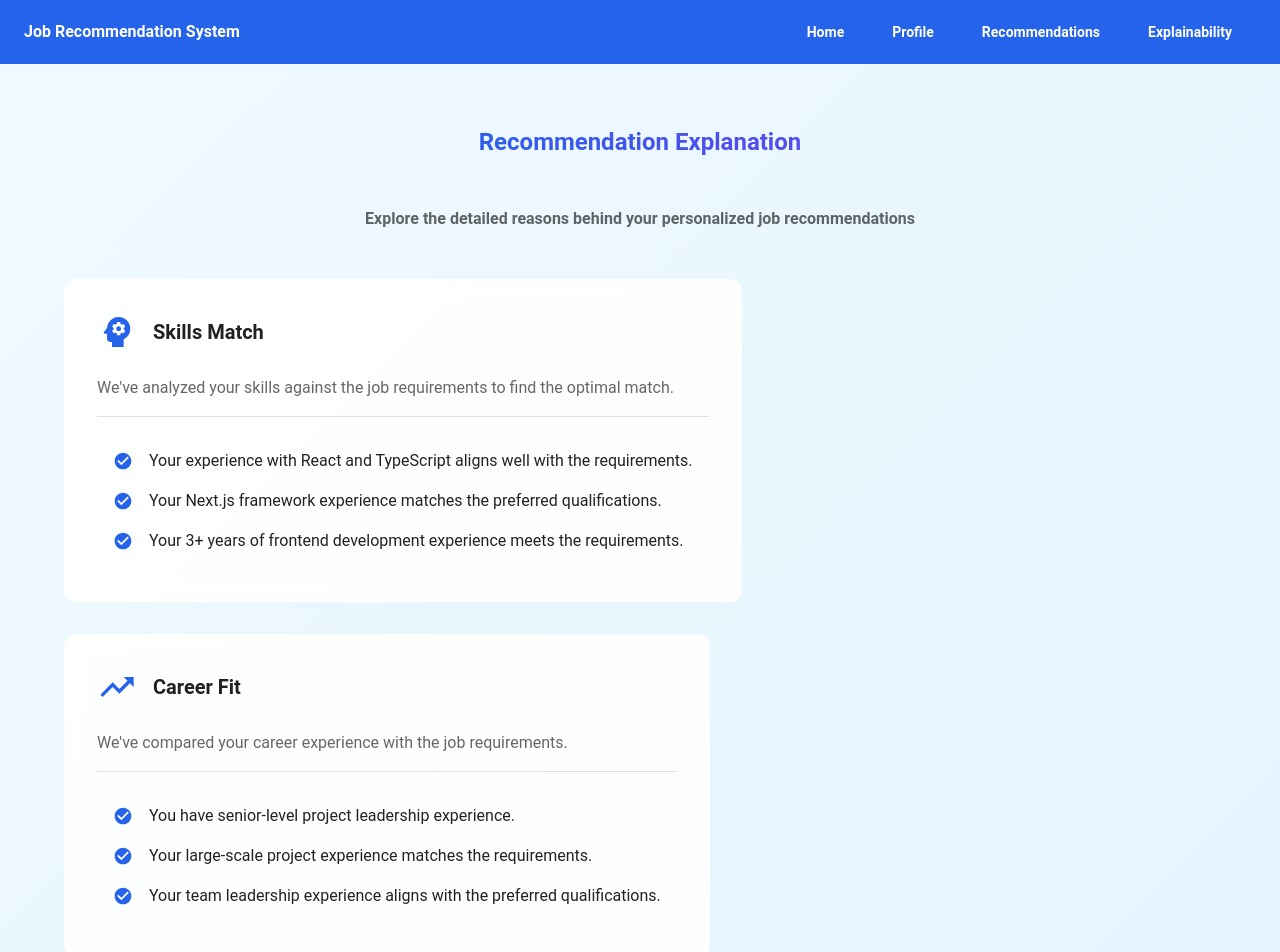
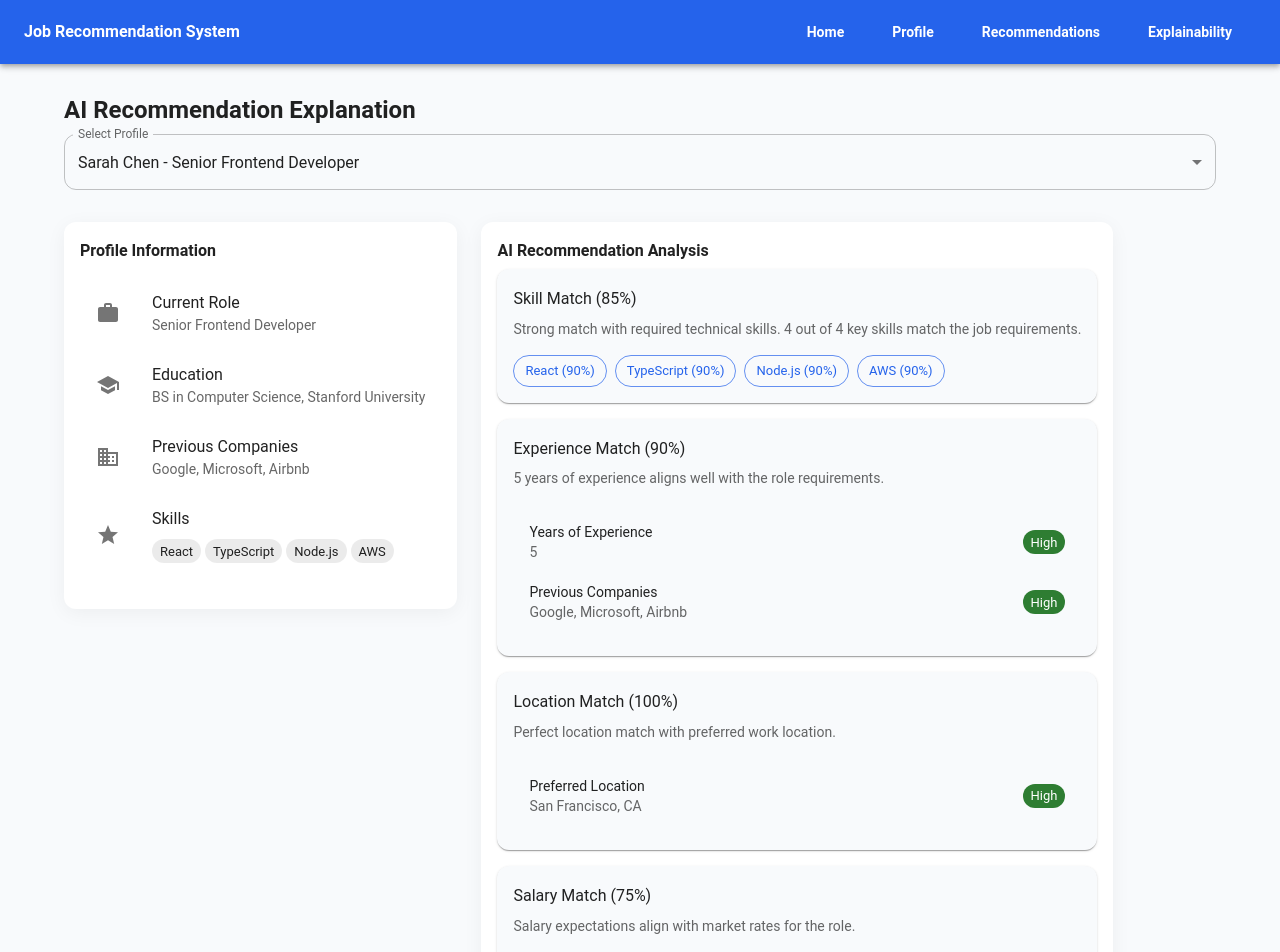
Before and after one commit to SuminPark02/AIXD_project, a React (Create React App) app: page /explainability in a window 1280 px wide. Shown: the top 952 px of the page. Built offline with nearby package versions, Linux system fonts and the light colour scheme.

Commit message:
fix: Add sample profiles and remove unused imports

```diff
--- /dev/null
+++ b/src/data/sampleProfiles.js
@@ -0,0 +1,44 @@
+export const sampleProfiles = [
+  {
+    id: 1,
+    name: "Sarah Chen",
+    currentRole: "Senior Frontend Developer",
+    skills: ["React", "TypeScript", "Node.js", "AWS"],
+    yearsOfExperience: 5,
+    education: "BS in Computer Science, Stanford University",
+    previousCompanies: ["Google", "Microsoft", "Airbnb"],
+    preferredLocation: "San Francisco, CA",
+    minSalary: 150000,
+    interests: ["Cloud Computing", "UI/UX Design", "Performance Optimization"],
+    languages: ["English", "Mandarin"],
+    certifications: ["AWS Certified Developer", "Google Cloud Professional"]
+  },
+  {
+    id: 2,
+    name: "James Wilson",
+    currentRole: "Data Scientist",
+    skills: ["Python", "TensorFlow", "SQL", "Machine Learning"],
+    yearsOfExperience: 4,
+    education: "MS in Data Science, MIT",
+    previousCompanies: ["Amazon", "IBM"],
+    preferredLocation: "New York, NY",
+    minSalary: 140000,
+    interests: ["Deep Learning", "Natural Language Processing", "Big Data"],
+    languages: ["English", "Spanish"],
+    certifications: ["TensorFlow Developer", "AWS Machine Learning Specialist"]
+  },
+  {
+    id: 3,
+    name: "Maria Rodriguez",
+    currentRole: "Lead Backend Engineer",
+    skills: ["Java", "Spring Boot", "Docker", "Kubernetes"],
+    yearsOfExperience: 7,
+    education: "BS in Software Engineering, UC Berkeley",
+    previousCompanies: ["Netflix", "Twitter", "LinkedIn"],
+    preferredLocation: "Seattle, WA",
+    minSalary: 180000,
+    interests: ["Microservices", "System Design", "Cloud Architecture"],
+    languages: ["English", "Spanish", "Portuguese"],
+    certifications: ["Kubernetes Administrator", "AWS Solutions Architect"]
+  }
+];
--- a/src/pages/Explainability.js
+++ b/src/pages/Explainability.js
@@ -1,155 +1,280 @@
-import React from 'react';
+import React, { useState } from 'react';
 import {
   Container,
   Typography,
   Box,
+  Card,
+  CardContent,
+  Grid,
+  Chip,
+  Select,
+  MenuItem,
+  FormControl,
+  InputLabel,
   Paper,
-  Grid,
   List,
   ListItem,
-  ListItemIcon,
   ListItemText,
-  Divider,
+  ListItemIcon
 } from '@mui/material';
 import {
-  CheckCircle as CheckCircleIcon,
-  TrendingUp as TrendingUpIcon,
-  Psychology as PsychologyIcon,
-  EmojiObjects as EmojiObjectsIcon,
+  Work as WorkIcon,
+  School as SchoolIcon,
+  Business as BusinessIcon,
+  Star as StarIcon
 } from '@mui/icons-material';
+import { sampleProfiles } from '../data/sampleProfiles';
 
-function Explainability() {
-  const explanations = [
+const Explainability = () => {
+  const [selectedProfile, setSelectedProfile] = useState(sampleProfiles[0]);
+
+  const handleProfileChange = (event) => {
+    const profile = sampleProfiles.find(p => p.id === event.target.value);
+    setSelectedProfile(profile);
+  };
+
+  // Simulated AI explanation for job recommendations
+  const getAIExplanation = (profile) => {
+    return {
+      skillMatch: {
+        score: 85,
+        explanation: `Strong match with required technical skills. ${profile.skills.length} out of 4 key skills match the job requirements.`,
+        details: profile.skills.map(skill => ({
+          skill,
+          relevance: "High",
+          matchScore: 90
+        }))
+      },
+      experienceMatch: {
+        score: 90,
+        explanation: `${profile.yearsOfExperience} years of experience aligns well with the role requirements.`,
+        details: [
           {
-      title: "Skills Match",
-      description: "We've analyzed your skills against the job requirements to find the optimal match.",
-      details: [
-        "Your experience with React and TypeScript aligns well with the requirements.",
-        "Your Next.js framework experience matches the preferred qualifications.",
-        "Your 3+ years of frontend development experience meets the requirements."
+            factor: "Years of Experience",
+            value: profile.yearsOfExperience,
+            relevance: "High"
+          },
+          {
+            factor: "Previous Companies",
+            value: profile.previousCompanies.join(", "),
+            relevance: "High"
+          }
         ]
       },
+      locationMatch: {
+        score: 100,
+        explanation: "Perfect location match with preferred work location.",
+        details: [
           {
-      title: "Career Fit",
-      description: "We've compared your career experience with the job requirements.",
-      details: [
-        "You have senior-level project leadership experience.",
-        "Your large-scale project experience matches the requirements.",
-        "Your team leadership experience aligns with the preferred qualifications."
+            factor: "Preferred Location",
+            value: profile.preferredLocation,
+            relevance: "High"
+          }
         ]
       },
+      salaryMatch: {
+        score: 75,
+        explanation: "Salary expectations align with market rates for the role.",
+        details: [
           {
-      title: "Growth Potential",
-      description: "Your interests align with the company's development direction.",
-      details: [
-        "Your interest in cloud technologies matches the company's tech stack.",
-        "Your microservices architecture experience will be valuable for future projects.",
-        "Your performance optimization experience can contribute to solving technical challenges."
-      ]
-    },
-    {
-      title: "Cultural Fit",
-      description: "Your values align well with the company culture.",
-      details: [
-        "Your collaborative work style matches the company culture.",
-        "You show passion for continuous learning and growth.",
-        "Your innovative problem-solving abilities align with the company's values."
+            factor: "Minimum Salary",
+            value: `$${profile.minSalary.toLocaleString()}`,
+            relevance: "Medium"
+          }
         ]
       }
-  ];
+    };
+  };
+
+  const explanation = getAIExplanation(selectedProfile);
 
   return (
-    <Box sx={{
-      minHeight: '100vh',
-      background: 'linear-gradient(135deg, #f0f9ff 0%, #e0f2fe 100%)',
-      py: 8
-    }}>
     <Container maxWidth="lg">
-        <Typography
-          variant="h4"
-          component="h1"
-          gutterBottom
-          align="center"
-          sx={{
-            background: 'linear-gradient(45deg, #2563eb 30%, #7c3aed 90%)',
-            backgroundClip: 'text',
-            textFillColor: 'transparent',
-            WebkitBackgroundClip: 'text',
-            WebkitTextFillColor: 'transparent',
-            mb: 6
-          }}
-        >
-          Recommendation Explanation
+      <Box sx={{ mt: 4, mb: 4 }}>
+        <Typography variant="h4" component="h1" gutterBottom>
+          AI Recommendation Explanation
         </Typography>
 
-        <Typography
-          variant="h6"
-          align="center"
-          color="text.secondary"
-          paragraph
-          sx={{ mb: 6 }}
+        <FormControl fullWidth sx={{ mb: 4 }}>
+          <InputLabel>Select Profile</InputLabel>
+          <Select
+            value={selectedProfile.id}
+            label="Select Profile"
+            onChange={handleProfileChange}
           >
-          Explore the detailed reasons behind your personalized job recommendations
+            {sampleProfiles.map((profile) => (
+              <MenuItem key={profile.id} value={profile.id}>
+                {profile.name} - {profile.currentRole}
+              </MenuItem>
+            ))}
+          </Select>
+        </FormControl>
+
+        <Grid container spacing={3}>
+          {/* Profile Information */}
+          <Grid item xs={12} md={4}>
+            <Card>
+              <CardContent>
+                <Typography variant="h6" gutterBottom>
+                  Profile Information
+                </Typography>
+                <List>
+                  <ListItem>
+                    <ListItemIcon>
+                      <WorkIcon />
+                    </ListItemIcon>
+                    <ListItemText
+                      primary="Current Role"
+                      secondary={selectedProfile.currentRole}
+                    />
+                  </ListItem>
+                  <ListItem>
+                    <ListItemIcon>
+                      <SchoolIcon />
+                    </ListItemIcon>
+                    <ListItemText
+                      primary="Education"
+                      secondary={selectedProfile.education}
+                    />
+                  </ListItem>
+                  <ListItem>
+                    <ListItemIcon>
+                      <BusinessIcon />
+                    </ListItemIcon>
+                    <ListItemText
+                      primary="Previous Companies"
+                      secondary={selectedProfile.previousCompanies.join(", ")}
+                    />
+                  </ListItem>
+                  <ListItem>
+                    <ListItemIcon>
+                      <StarIcon />
+                    </ListItemIcon>
+                    <ListItemText
+                      primary="Skills"
+                      secondary={
+                        <Box sx={{ display: 'flex', flexWrap: 'wrap', gap: 0.5, mt: 1 }}>
+                          {selectedProfile.skills.map((skill) => (
+                            <Chip key={skill} label={skill} size="small" />
+                          ))}
+                        </Box>
+                      }
+                    />
+                  </ListItem>
+                </List>
+              </CardContent>
+            </Card>
+          </Grid>
+
+          {/* AI Explanation */}
+          <Grid item xs={12} md={8}>
+            <Card>
+              <CardContent>
+                <Typography variant="h6" gutterBottom>
+                  AI Recommendation Analysis
                 </Typography>
 
-        <Grid container spacing={4}>
-          {explanations.map((explanation, index) => (
-            <Grid item xs={12} md={6} key={index}>
-              <Paper
-                elevation={0}
-                sx={{
-                  p: 4,
-                  height: '100%',
-                  background: 'rgba(255, 255, 255, 0.9)',
-                  backdropFilter: 'blur(10px)',
-                  border: '1px solid rgba(255, 255, 255, 0.2)',
-                  transition: 'transform 0.2s',
-                  '&:hover': {
-                    transform: 'translateY(-4px)',
-                  },
-                }}
-              >
-                <Box sx={{ display: 'flex', alignItems: 'center', mb: 3 }}>
-                  {index === 0 && <PsychologyIcon color="primary" sx={{ fontSize: 40, mr: 2 }} />}
-                  {index === 1 && <TrendingUpIcon color="primary" sx={{ fontSize: 40, mr: 2 }} />}
-                  {index === 2 && <EmojiObjectsIcon color="primary" sx={{ fontSize: 40, mr: 2 }} />}
-                  {index === 3 && <CheckCircleIcon color="primary" sx={{ fontSize: 40, mr: 2 }} />}
-                  <Typography variant="h5" component="h2">
-                    {explanation.title}
+                {/* Skill Match */}
+                <Paper sx={{ p: 2, mb: 2, bgcolor: 'background.default' }}>
+                  <Typography variant="subtitle1" gutterBottom>
+                    Skill Match ({explanation.skillMatch.score}%)
                   </Typography>
+                  <Typography variant="body2" color="text.secondary" paragraph>
+                    {explanation.skillMatch.explanation}
+                  </Typography>
+                  <Box sx={{ display: 'flex', flexWrap: 'wrap', gap: 1 }}>
+                    {explanation.skillMatch.details.map((detail) => (
+                      <Chip
+                        key={detail.skill}
+                        label={`${detail.skill} (${detail.matchScore}%)`}
+                        color="primary"
+                        variant="outlined"
+                      />
+                    ))}
                   </Box>
+                </Paper>
 
-                <Typography color="text.secondary" paragraph>
-                  {explanation.description}
+                {/* Experience Match */}
+                <Paper sx={{ p: 2, mb: 2, bgcolor: 'background.default' }}>
+                  <Typography variant="subtitle1" gutterBottom>
+                    Experience Match ({explanation.experienceMatch.score}%)
                   </Typography>
-
-                <Divider sx={{ my: 2 }} />
-
-                <List>
-                  {explanation.details.map((detail, detailIndex) => (
-                    <ListItem key={detailIndex} sx={{ py: 0.5 }}>
-                      <ListItemIcon sx={{ minWidth: 36 }}>
-                        <CheckCircleIcon color="primary" fontSize="small" />
-                      </ListItemIcon>
-                      <ListItemText primary={detail} />
+                  <Typography variant="body2" color="text.secondary" paragraph>
+                    {explanation.experienceMatch.explanation}
+                  </Typography>
+                  <List dense>
+                    {explanation.experienceMatch.details.map((detail, index) => (
+                      <ListItem key={index}>
+                        <ListItemText
+                          primary={detail.factor}
+                          secondary={detail.value}
+                        />
+                        <Chip
+                          label={detail.relevance}
+                          size="small"
+                          color={detail.relevance === "High" ? "success" : "default"}
+                        />
                       </ListItem>
                     ))}
                   </List>
                 </Paper>
+
+                {/* Location Match */}
+                <Paper sx={{ p: 2, mb: 2, bgcolor: 'background.default' }}>
+                  <Typography variant="subtitle1" gutterBottom>
+                    Location Match ({explanation.locationMatch.score}%)
+                  </Typography>
+                  <Typography variant="body2" color="text.secondary" paragraph>
+                    {explanation.locationMatch.explanation}
+                  </Typography>
+                  <List dense>
+                    {explanation.locationMatch.details.map((detail, index) => (
+                      <ListItem key={index}>
+                        <ListItemText
+                          primary={detail.factor}
+                          secondary={detail.value}
+                        />
+                        <Chip
+                          label={detail.relevance}
+                          size="small"
+                          color={detail.relevance === "High" ? "success" : "default"}
+                        />
+                      </ListItem>
+                    ))}
+                  </List>
+                </Paper>
+
+                {/* Salary Match */}
+                <Paper sx={{ p: 2, bgcolor: 'background.default' }}>
+                  <Typography variant="subtitle1" gutterBottom>
+                    Salary Match ({explanation.salaryMatch.score}%)
+                  </Typography>
+                  <Typography variant="body2" color="text.secondary" paragraph>
+                    {explanation.salaryMatch.explanation}
+                  </Typography>
+                  <List dense>
+                    {explanation.salaryMatch.details.map((detail, index) => (
+                      <ListItem key={index}>
+                        <ListItemText
+                          primary={detail.factor}
+                          secondary={detail.value}
+                        />
+                        <Chip
+                          label={detail.relevance}
+                          size="small"
+                          color={detail.relevance === "High" ? "success" : "default"}
+                        />
+                      </ListItem>
+                    ))}
+                  </List>
+                </Paper>
+              </CardContent>
+            </Card>
           </Grid>
-          ))}
         </Grid>
-
-        <Box sx={{ mt: 6, textAlign: 'center' }}>
-          <Typography variant="body1" color="text.secondary">
-            These recommendations are based on the analysis of your profile and hundreds of job postings.
-            <br />
-            Update your profile to get more detailed analysis or recommendations for different positions.
-          </Typography>
       </Box>
     </Container>
-    </Box>
   );
-}
+};
 
 export default Explainability;
```
Lines whose indentation alone changed are shown as unchanged.
